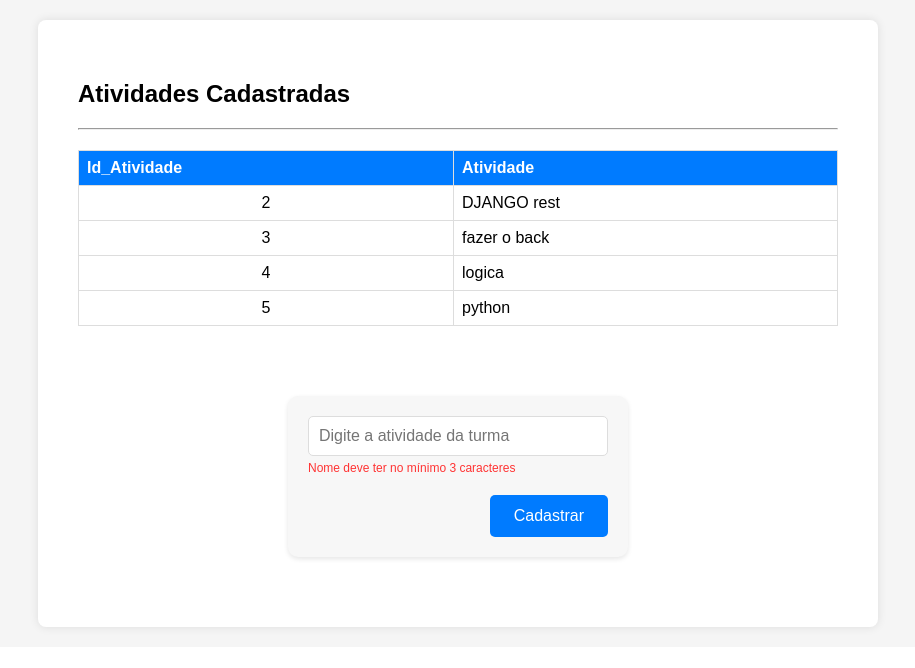
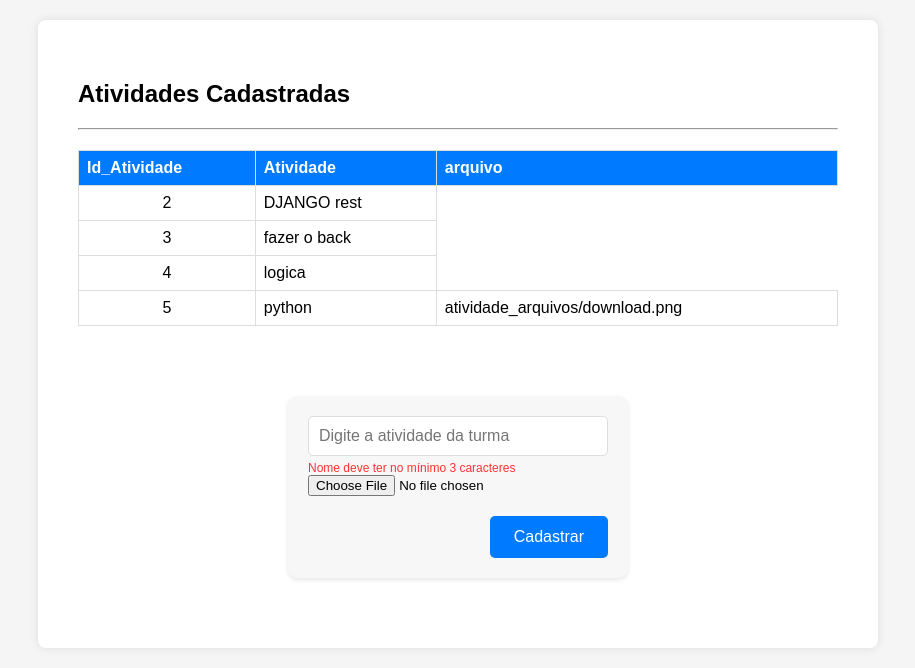
Before and after one commit to joaovictor001/Django_Projeto_Senai, a Django app: page /ver_atividades/4 in a window 1280 px wide. Shown: the part 160-828 px from the top of the page, without its empty margins (182-1097 px from the left). Before the commit the page ends 793 px from the top, so only its background shows below. Run offline with Django 5.2, Linux system fonts and the light colour scheme; data comes from the database, SQL or seed files in the repository; both versions use the stored data as it was after the commit.

Commit message:
adicionando imagens para atividades

```diff
--- a/Escola/App_Escola/models.py
+++ b/Escola/App_Escola/models.py
@@ -23,6 +23,7 @@
 
     nome_atividade = models.CharField(max_length=120)
     id_turma = models.ForeignKey(Turma,null=True, on_delete=models.PROTECT)
+    arquivo = models.FileField(upload_to='atividade_arquivos/', blank=True, null=True)
 
     def __str__(self):
         return self.nome_atividade
--- a/Escola/App_Escola/templates/Cons_Atividade_Lista.html
+++ b/Escola/App_Escola/templates/Cons_Atividade_Lista.html
@@ -40,12 +40,14 @@
          {% endif %}
         <input type="hidden"  name="id_turma_logado" id="id_turma_logado"  value="{{id_turma_logado}}" />
         <input type="hidden"  name="nome_logado" id="nome_logado"  value="{{usuario_logado}}" />
+
         <hr>
 
         <table>
             <tr>
                 <th>Id_Atividade</th>
                 <th>Atividade</th>
+                <th>arquivo</th>
 
             </tr>
 
@@ -53,21 +55,27 @@
             <tr>
                 <td style="text-align:center">{{igs.id}} </td>
                 <td>{{igs.nome_atividade}}</td>
+                {% if igs.arquivo %}
+                <td>{{igs.arquivo}}</td>
+                {% endif %}
+
 
             </tr>
+
             {% endfor %}
 
         </table>
 
     </div>
 
-        <form id="form" class="form" method="POST" action="{% url 'salvar_atividade_nova' id_turma_id=id_turma %}">{% csrf_token %}
+        <form id="form" class="form" method="POST" action="{% url 'salvar_atividade_nova' id_turma_id=id_turma  %}" enctype="multipart/form-data">{% csrf_token %}
 
             <div class="form-content">
 
 
                 <input type="text" id="nome_atividade" name="nome_atividade"  placeholder="Digite a atividade da turma" />
                 <a>Nome deve ter no mínimo 3 caracteres</a>
+                <input type="file" name="arquivo" id="arquivo" value="">
             </div>
             <div class="botoes">
                 <div class="botao_confirmar">
--- a/Escola/App_Escola/urls.py
+++ b/Escola/App_Escola/urls.py
@@ -30,4 +30,5 @@
     path('ver_atividades/<int:id_turma>', views.ver_atividades, name='ver_atividades'),
     path('lista_turma/<int:id_professor>', views.lista_turma, name='lista_turma'),
     path('logout',views.logout, name="logout")
+
 ]
--- a/Escola/App_Escola/views.py
+++ b/Escola/App_Escola/views.py
@@ -162,12 +162,14 @@
 
 def salvar_atividade_nova(request, id_turma_id):
     nome_atividade = request.POST.get('nome_atividade')
+    arquivo = request.FILES.get('arquivo')
 
     print(nome_atividade)
 
     grava_atividade = Atividade(
         nome_atividade=nome_atividade,
-        id_turma_id=id_turma_id
+        id_turma_id=id_turma_id,
+        arquivo=arquivo
     )
     grava_atividade.save()
     messages.info(request, 'Atividade cadastrada com sucesso.')
```
Also changed, not shown: Escola/App_Escola/migrations/0002_atividade_arquivo.py (added), Escola/atividade_arquivos/download.png (added), Escola/db.sqlite3.
